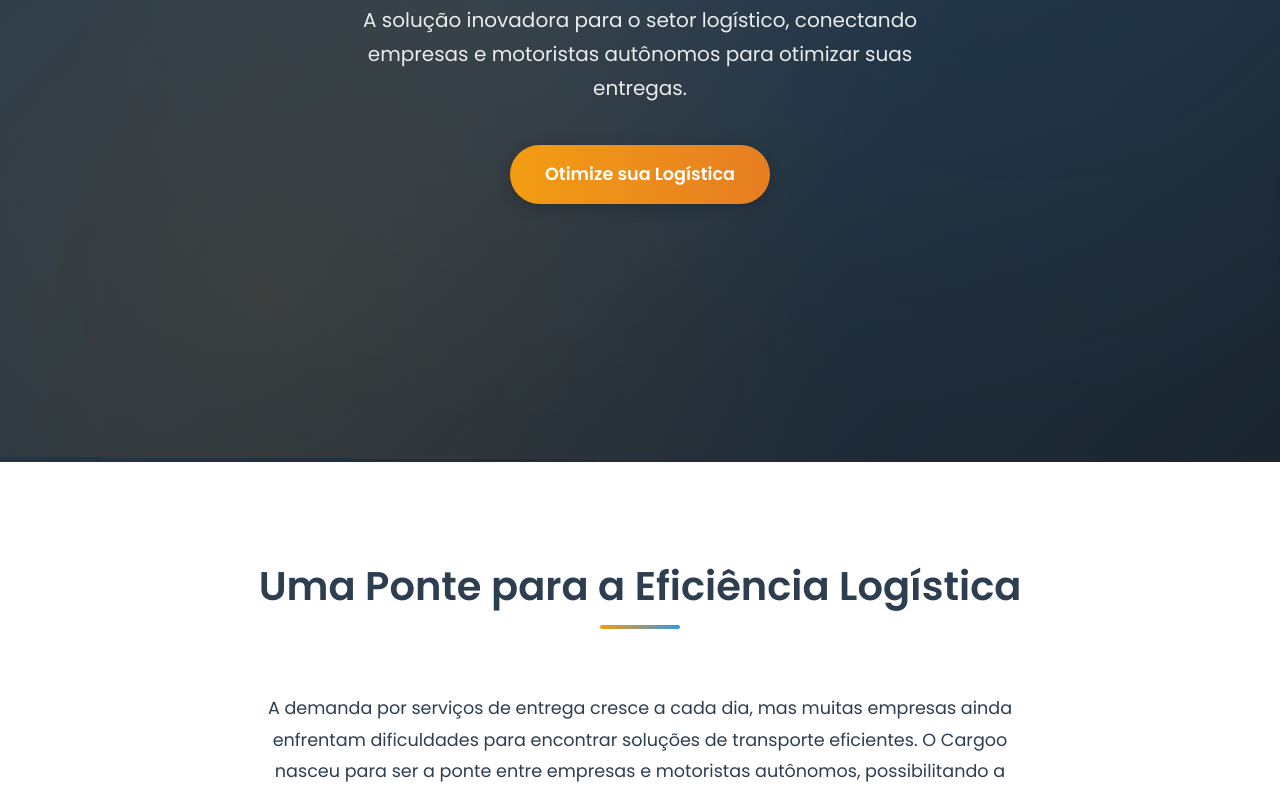
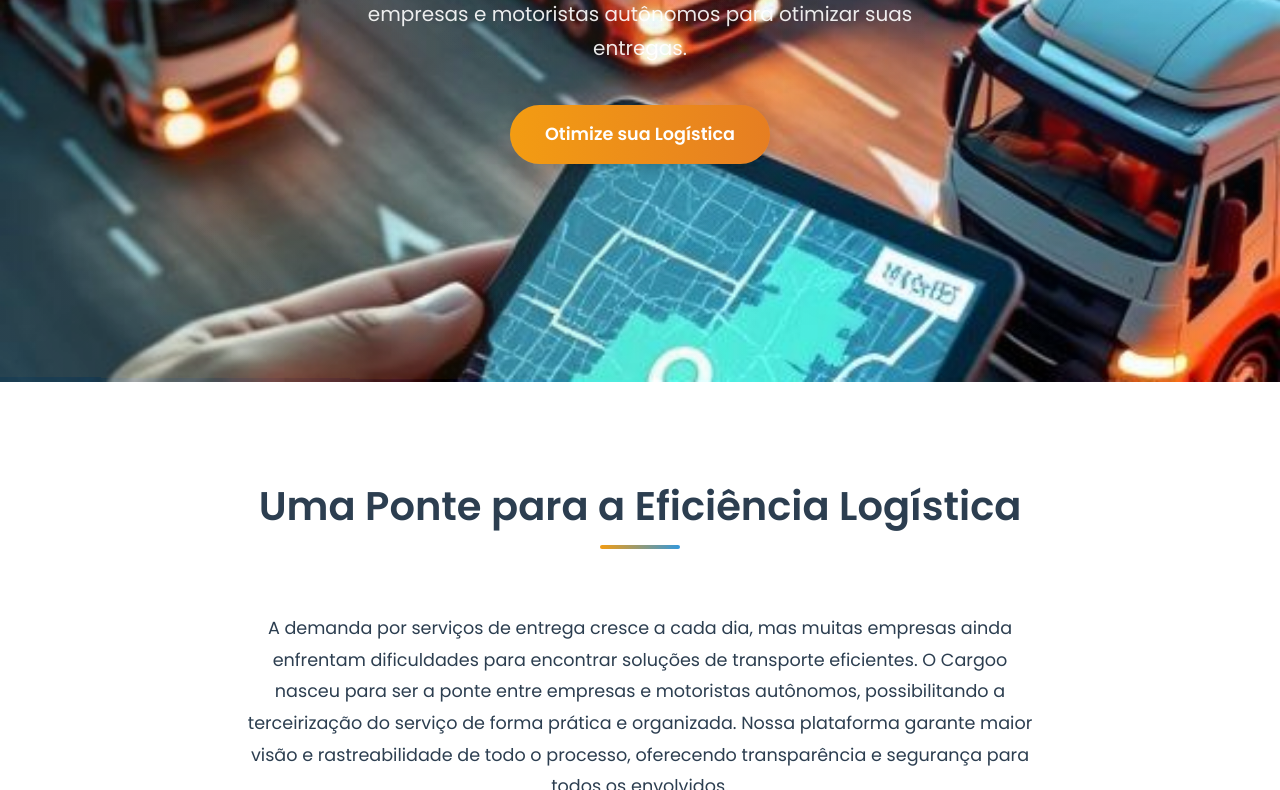
Before and after one commit to Thiagoblackphotos/Upx-Cargoo, a plain HTML site: page index.html in a window 1280 px wide. Shown: the part 338-1128 px from the top of the page. Drawn offline with Linux system fonts and the light colour scheme.

Commit message:
imagem de fundo

```diff
--- a/index.css
+++ b/index.css
@@ -144,9 +144,12 @@
         }
 
         /* Hero Section - SEM IMAGEM DE FUNDO */
+        /* --- 3. Seção Principal (Hero) --- */
 .hero {
-            background: linear-gradient(135deg, var(--primary-color) 0%, var(--dark-color) 100%);
-            height: 100vh;
+    background-image: url('imagens/tecnologia.jpg'); /* Sugestão: adicione uma imagem de fundo aqui */
+    background-size: cover;
+    background-position: center;
+    height: 90vh;
     color: var(--white-color);
     display: flex;
     align-items: center;
@@ -154,7 +157,7 @@
     text-align: center;
     position: relative;
     padding: 0;
-            overflow: hidden;
+    background-color: var(--primary-color); /* Cor de fundo caso a imagem não carregue */
 }
 
         /* Efeito de partículas sutil no fundo */
```
Also changed, not shown: imagens/tecnologia.jpg (added). Lines whose indentation alone changed are shown as unchanged.
